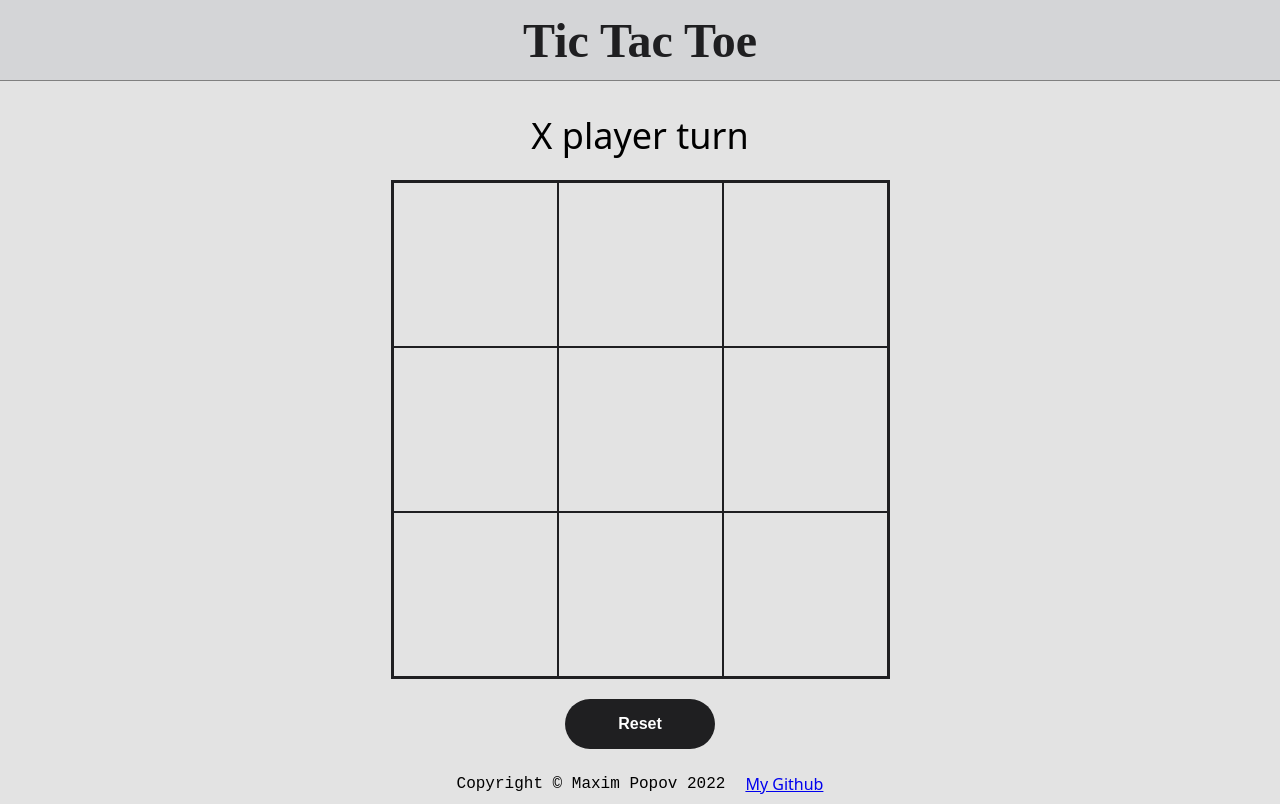
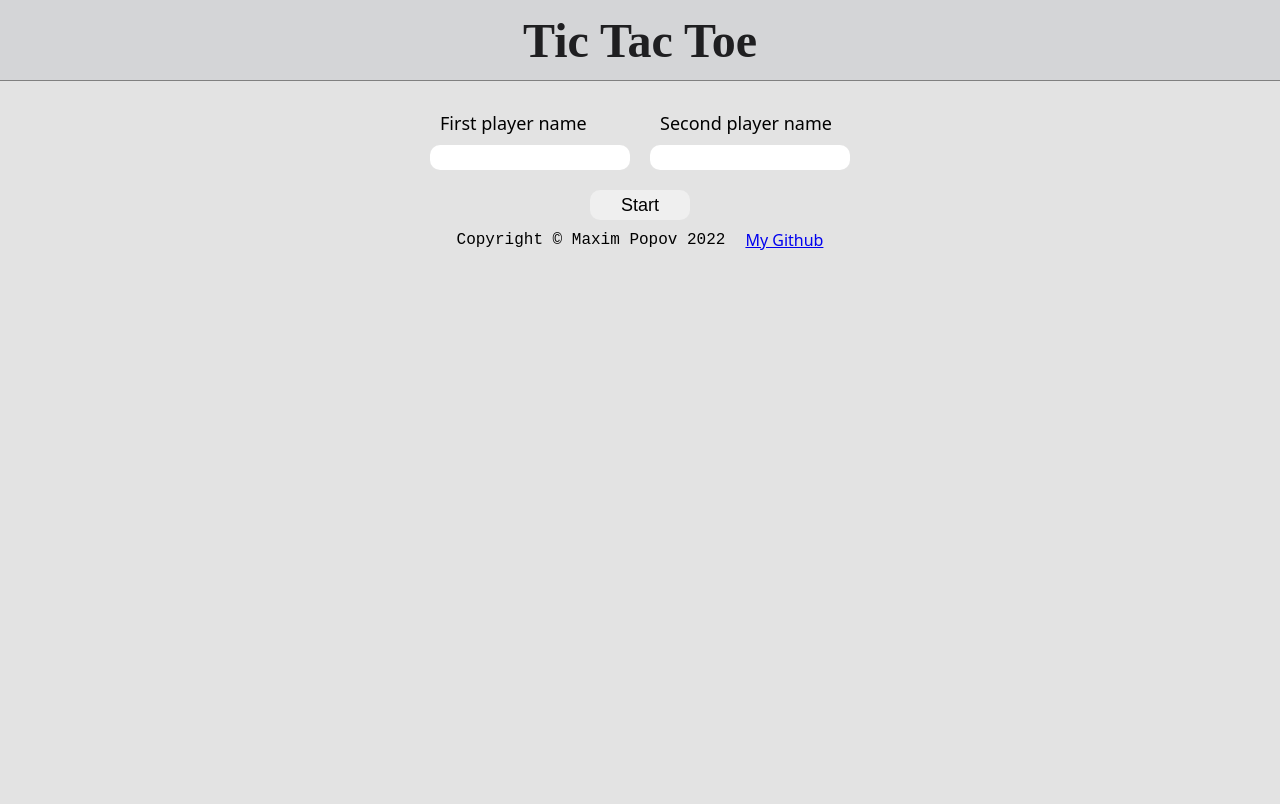
Before and after one commit to greatest-frog/tic-tac-toe, a plain HTML site: page index.html in a window 1280 px wide. Drawn offline with Linux system fonts and the light colour scheme; a web font is replaced by a local one.

Commit message:
Add name input for players

```diff
--- a/index.html
+++ b/index.html
@@ -10,8 +10,21 @@
 </head>
 <body>
     <header><a href="" class="head-link">Tic Tac Toe</a></header>
-    <div class="main-wrapper">
-        <div class="status-message">X player turn</div>
+    <div class="menu">
+        <div class="players">
+            <div class="player player-1">
+                <label for="player-1">First player name</label>
+                <input type="text" id="player-1">
+            </div>
+            <div class="player player-2">
+                <label for="player-2">Second player name</label>
+                <input type="text" id="player-2">
+            </div>
+        </div>
+        <button type="button" class="start-button">Start</button>
+    </div>
+    <div class="main-wrapper disabled">
+        <div class="status-message"></div>
         <div class="board">
             <div class="field not-used" id="1"></div>
             <div class="field not-used" id="2"></div>
--- a/resources/css/style.css
+++ b/resources/css/style.css
@@ -19,6 +19,25 @@ header {
     display: flex;
     justify-content: center;
     align-items: center;
+}
+
+label {
+    font-size: 18px;
+    margin-left: 10px;
+}
+
+input[type="text"] {
+    box-sizing: border-box;
+    font-size: 16px;
+    width: 200px;
+    height: 25px;
+    padding: 10px;
+    border: none;
+    border-radius: 10px;
+}
+
+input[type="text"]:focus {
+    outline: none;
 }
 
 footer {
@@ -49,6 +68,36 @@ a:visited {
 
 .head-link:visited {
     color: #1f1f21;
+}
+
+.menu {
+    display: flex;
+    flex-direction: column;
+    align-items: center;
+    gap: 20px;
+}
+
+.players {
+    display: flex;
+    gap: 20px;
+}
+
+.player {
+    display: flex;
+    flex-direction: column;
+    gap: 10px;
+}
+
+.start-button {
+    font-size: 18px;
+    width: 100px;
+    height: 30px;
+    border: none;
+    border-radius: 10px;
+}
+
+.start-button:active {
+    border: 2px solid #a1a1a1;
 }
 
 .main-wrapper {
@@ -113,3 +162,7 @@ a:visited {
 .reset-button:active {
     border: 3px solid rgb(22, 22, 22);
 }
+
+.disabled {
+    display: none;
+}
--- a/resources/js/script.js
+++ b/resources/js/script.js
@@ -1,6 +1,8 @@
-const Player = (sign) => {
+const Player = (sign, name = sign) => {
   const getSign = () => sign;
-  return { getSign };
+  const getName = () => name;
+  const changeName = (newName) => (name = newName);
+  return { getSign, getName, changeName };
 };
 
 const gameboard = (() => {
@@ -28,7 +30,7 @@ const gameController = (() => {
   const player2 = Player("O");
 
   let action = player1.getSign();
-  let status_msg = `${player1.getSign()} player turn`;
+  let status_msg = `${player1.getName()}'s turn`;
   let end = false;
 
   const isWin = (sign) => {
@@ -58,11 +60,11 @@ const gameController = (() => {
     let any = false;
     if (isWin(player1.getSign())) {
       end = true;
-      status_msg = `${player1.getSign()} player won`;
+      status_msg = `${player1.getName()} won`;
       return;
     } else if (isWin(player2.getSign())) {
       end = true;
-      status_msg = `${player2.getSign()} player won`;
+      status_msg = `${player2.getName()} won`;
       return;
     }
     for (let i = 0; i < 9; i++) {
@@ -74,7 +76,9 @@ const gameController = (() => {
       end = true;
       status_msg = "Tie";
     } else {
-      status_msg = `${action} player turn`;
+      status_msg = `${
+        player1.getSign() == action ? player1.getName() : player2.getName()
+      }'s turn`;
     }
   };
 
@@ -100,8 +104,18 @@ const gameController = (() => {
     gameboard.resetBoard();
     end = false;
     action = player1.getSign();
-    status_msg = `${player1.getSign()} player turn`;
+    status_msg = `${player1.getName()}'s turn`;
   };
+
+  const startBtn = document.querySelector(".start-button");
+  startBtn.addEventListener("click", () => {
+    const player1Input = document.getElementById("player-1");
+    const player2Input = document.getElementById("player-2");
+    player1.changeName(player1Input.value || "X");
+    player2.changeName(player2Input.value || "O");
+    updateStatus();
+  });
+
   return {
     getStatus,
     round,
@@ -111,6 +125,14 @@ const gameController = (() => {
 })();
 
 const displayController = (() => {
+  const startBtn = document.querySelector(".start-button");
+  const menu = document.querySelector(".menu");
+  const main = document.querySelector(".main-wrapper");
+  startBtn.addEventListener("click", () => {
+    menu.classList.add("disabled");
+    main.classList.remove("disabled");
+    updateStatus(gameController.getStatus());
+  });
   const fields = document.querySelectorAll(".field");
   const updateBoard = () => {
     fields.forEach(
```
